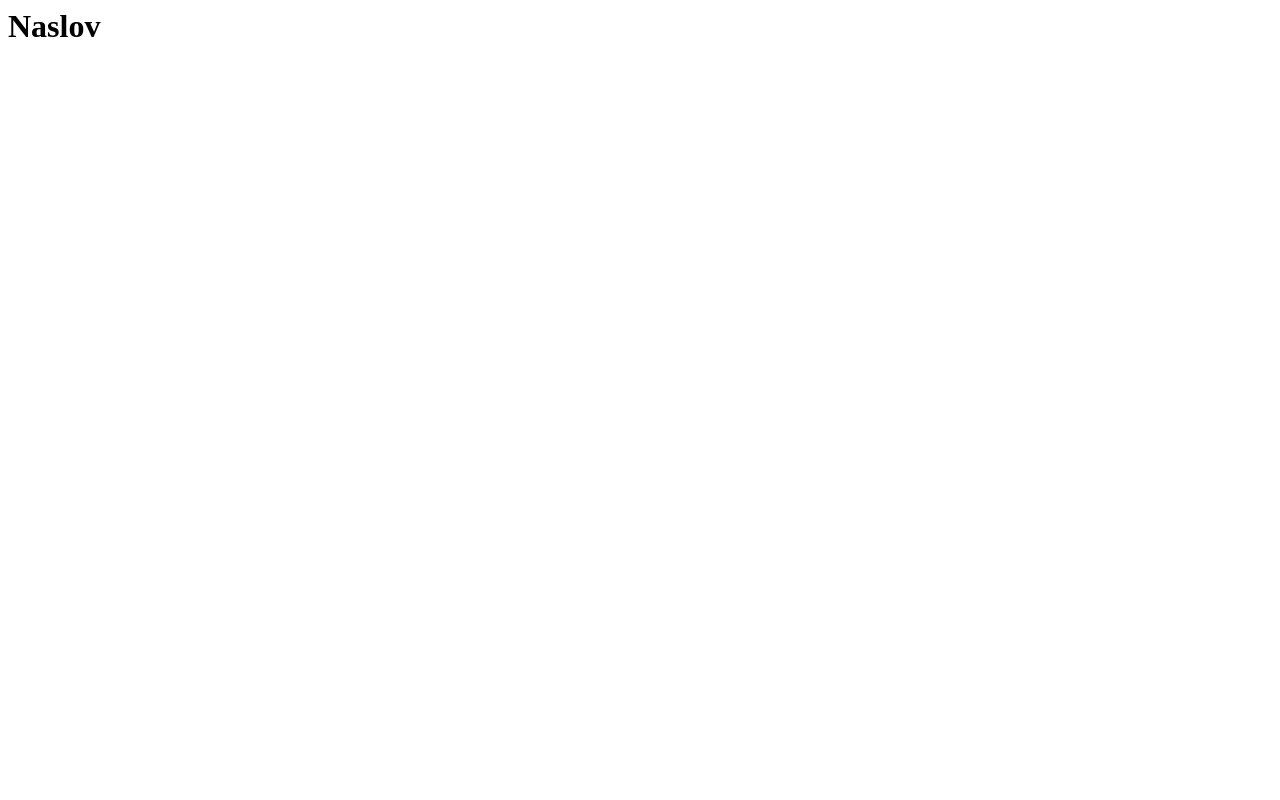
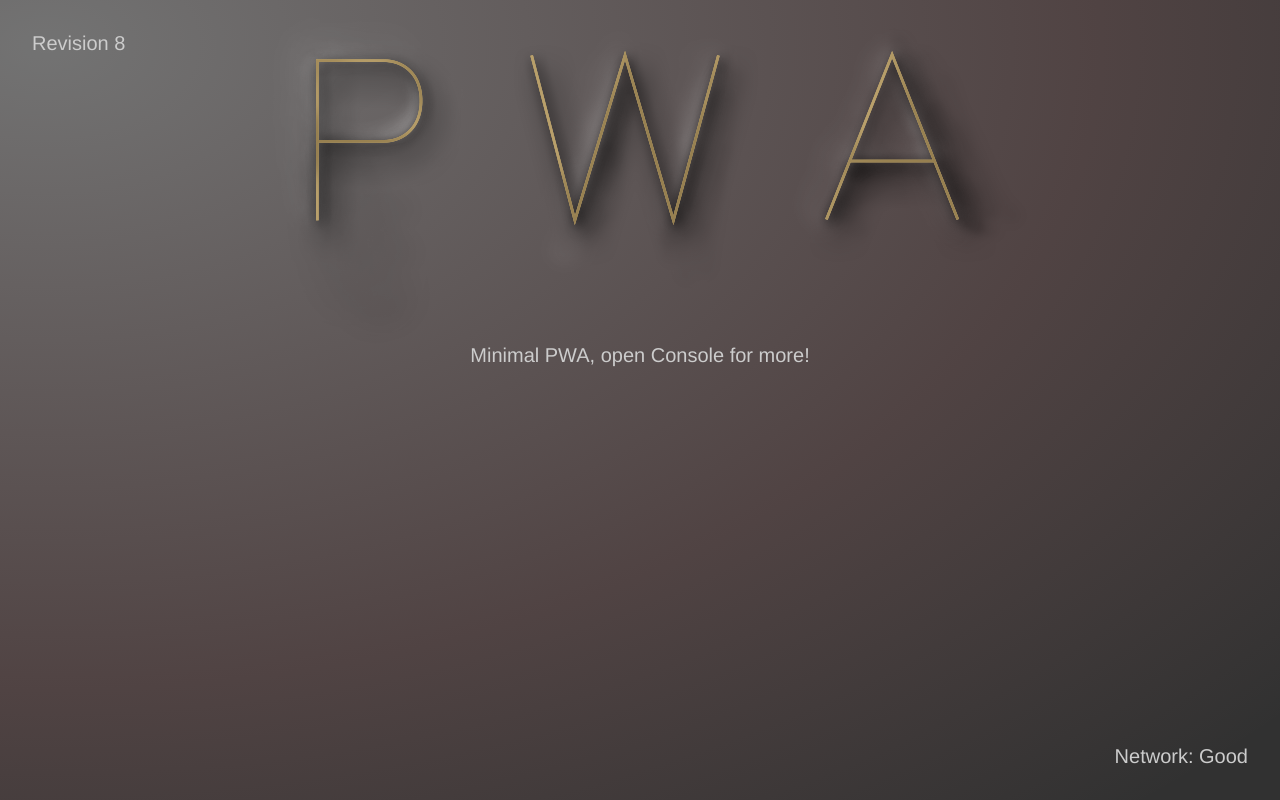
Before and after one commit to TadejPanjtar/TadejPanjtar.github.io, a plain HTML site: page index.html in a window 1280 px wide. Drawn offline with Linux system fonts and the light colour scheme.

Commit message:
pwa_minimal

```diff
--- /dev/null
+++ b/data.json
@@ -0,0 +1,3 @@
+{
+  "data": "a demo"
+}
--- a/index.html
+++ b/index.html
@@ -1,9 +1,36 @@
 
-<html>
 <head>
-<title>Stran</title>
+  <title>Minimal PWA</title>
+  <meta name="viewport" content="width=device-width, user-scalable=no" />
+  <link rel="manifest" href="manifest.json" />
+  <link rel="stylesheet" type="text/css" href="main.css">
+  <link rel="icon" href="/e.png" type="image/png" />
 </head>
+
 <body>
-<h1>Naslov</h1>
+  <div class="revision">Revision 8</div>
+  <img src="pwa-fonts.png">
+  <div class="main-text">
+    Minimal PWA, open Console for more!
+  </div>
+  <div class="network-message">
+    Network:
+    <span id="network-status" class="">Good</span>
+  </div>
+  <script type="text/javascript">
+    if (navigator.serviceWorker != null) {
+      navigator.serviceWorker.register('sw.js')
+      .then(function(registration) {
+        console.log('Registered events at scope: ', registration.scope);
+      });
+    }
+
+    fetch('./data.json')
+
+    var statusEl = document.querySelector('#network-status')
+    if (!navigator.onLine) {
+      statusEl.classList = ['is-offline']
+      statusEl.innerText = 'Offline'
+    }
+  </script>
 </body>
-</html>
--- /dev/null
+++ b/main.css
@@ -0,0 +1,39 @@
+
+body {
+  display: flex;
+  flex-direction: column;
+  justify-content: center;
+  align-items: center;
+  font-family: Helvetica Neue;
+  font-weight: 200;
+  font-size: 20px;
+  background-color: #313131;
+  background-image: radial-gradient(ellipse farthest-corner at 45px 45px ,
+                        hsla(0,80%,100%,0.32) 0%,
+                        hsla(0,80%,80%,0.16) 60%,
+                        hsla(0,80%,80%,0) 95%);
+  color: #ccc;
+}
+
+.main-text {
+  white-space: nowrap;
+}
+
+img {
+  width: auto;
+  max-width: 80%;
+}
+
+.revision {
+  font-weight: 200;
+  position: fixed;
+  top: 32px;
+  left: 32px;
+}
+
+.network-message {
+  font-weight: 200;
+  position: fixed;
+  bottom: 32px;
+  right: 32px;
+}
```
Also changed, not shown: sw.js (added, +56 -0 lines), e.png (added), manifest.json (added), pwa-fonts.png (added).
